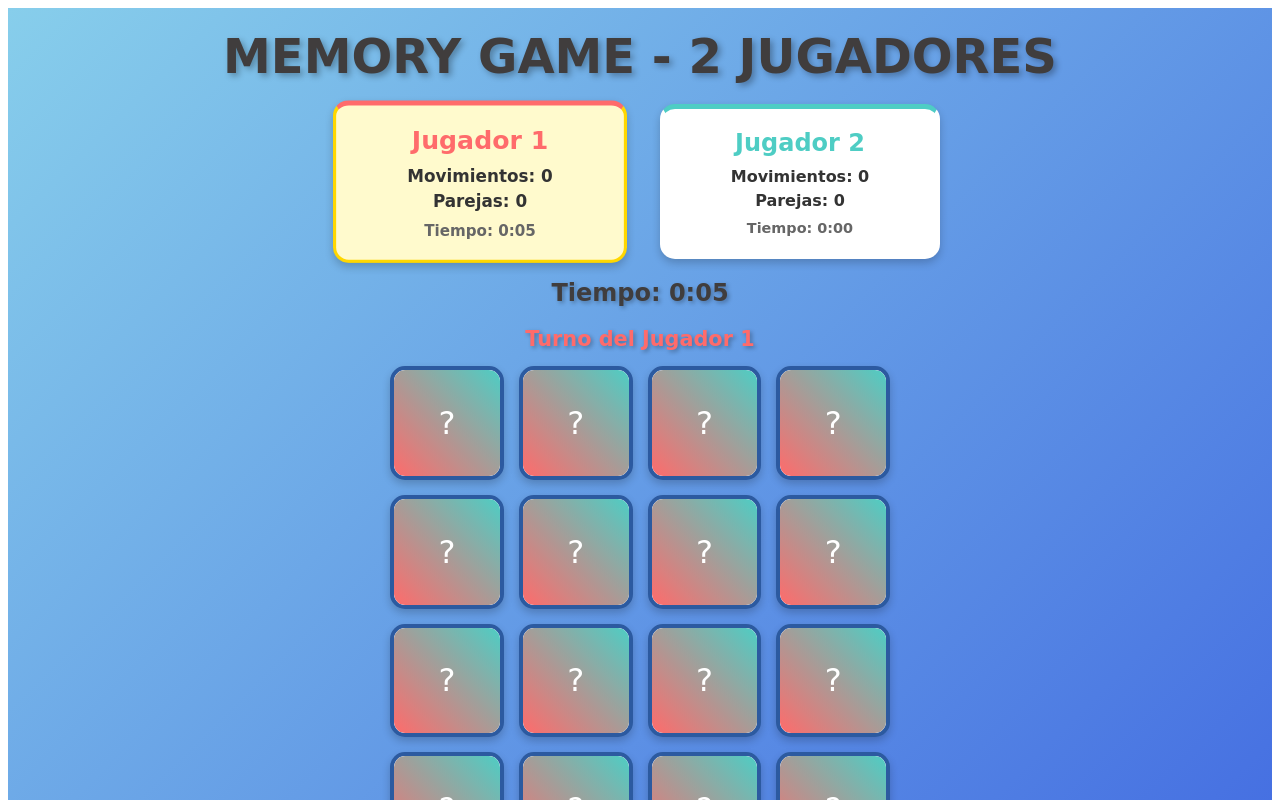
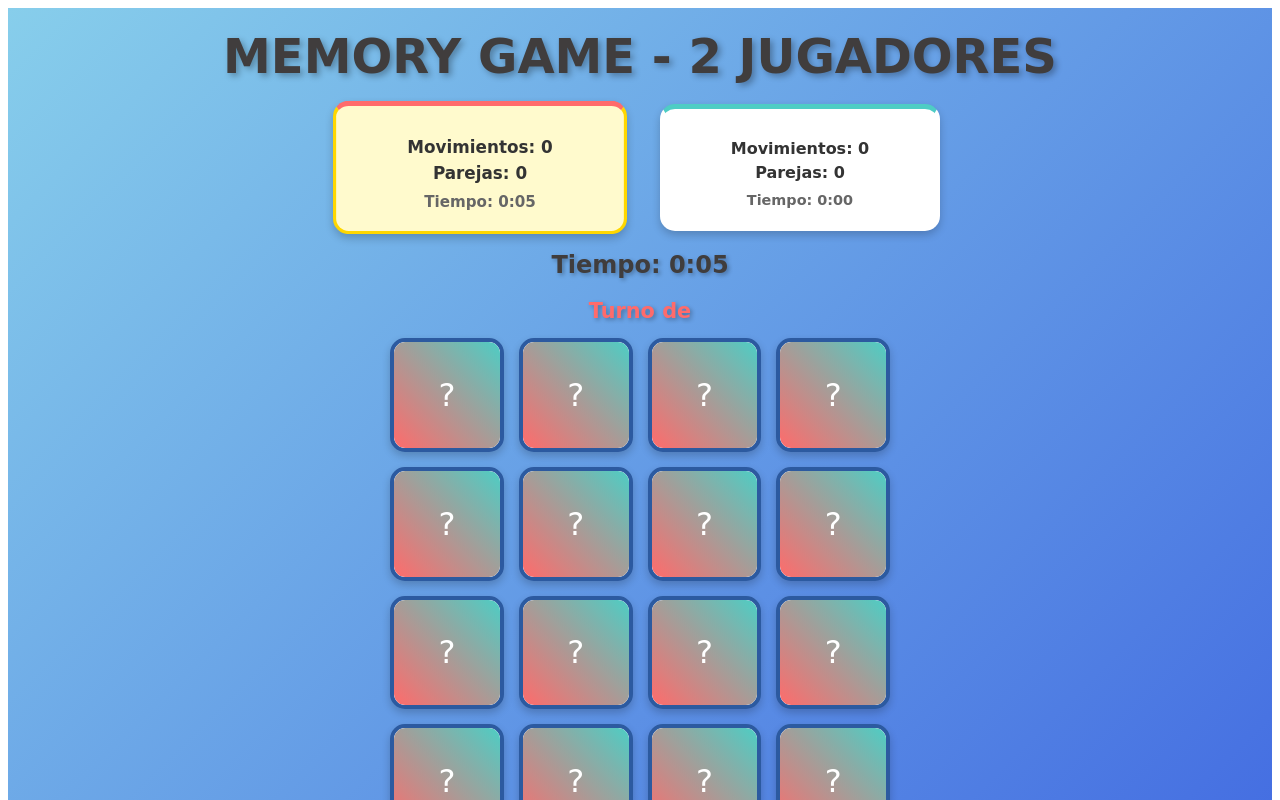
Before and after one commit to jairm45/Juego2, an Angular app: page /juego in a window 1280 px wide. Shown: the top 800 px of the page. Built offline with nearby package versions, Linux system fonts and the light colour scheme.

Commit message:
ya coge todo

```diff
--- a/src/app/memory-game/memory-game.component.html
+++ b/src/app/memory-game/memory-game.component.html
@@ -2,7 +2,7 @@
 
 <div class="players-info">
   <div class="player-card player1" [class.active]="currentPlayer === 1" id="player1Card">
-    <div class="player-name">Jugador 1</div>
+    <div class="player-name">{{ jugador1.nombre }}</div>
     <div class="player-stats">
       <div class="stat">Movimientos: <span>{{ gameStats.player1.moves }}</span></div>
       <div class="stat">Parejas: <span>{{ gameStats.player1.pairs }}</span></div>
@@ -11,7 +11,7 @@
   </div>
 
   <div class="player-card player2" [class.active]="currentPlayer === 2" id="player2Card">
-    <div class="player-name">Jugador 2</div>
+    <div class="player-name">{{ jugador2.nombre }}</div>
     <div class="player-stats">
       <div class="stat">Movimientos: <span>{{ gameStats.player2.moves }}</span></div>
       <div class="stat">Parejas: <span>{{ gameStats.player2.pairs }}</span></div>
@@ -22,7 +22,7 @@
 
 <div class="game-time">Tiempo: <span>{{ formatTime(totalGameTime) }}</span></div>
 <div class="current-turn" [style.color]="currentPlayer === 1 ? '#FF6B6B' : '#4ECDC4'">
-  Turno del Jugador {{ currentPlayer }}
+  Turno de {{ currentPlayer === 1 ? jugador1.nombre : jugador2.nombre }}
 </div>
 
 <div class="game-board" id="gameBoard">
@@ -44,19 +44,19 @@
 <div class="overlay" [class.show]="showWinMessageFlag"></div>
 <div class="win-message" [class.show]="showWinMessageFlag">
   <div class="winner-text" [class.winner-player1]="winner === 1" [class.winner-player2]="winner === 2">
-  {{ winnerText }}
-</div>
+    {{ winnerText }}
+  </div>
   <div class="final-scores">
     <h3>Resultados Finales:</h3>
     <div style="display: flex; justify-content: space-between; margin: 15px 0;">
       <div style="text-align: center;">
-        <h4 style="color: #FF6B6B;">Jugador 1</h4>
+        <h4 style="color: #FF6B6B;">{{ jugador1.nombre }}</h4>
         <p>Parejas: {{ gameStats.player1.pairs }}</p>
         <p>Movimientos: {{ gameStats.player1.moves }}</p>
         <p>Tiempo: {{ formatTime(gameStats.player1.time) }}</p>
       </div>
       <div style="text-align: center;">
-        <h4 style="color: #4ECDC4;">Jugador 2</h4>
+        <h4 style="color: #4ECDC4;">{{ jugador2.nombre }}</h4>
         <p>Parejas: {{ gameStats.player2.pairs }}</p>
         <p>Movimientos: {{ gameStats.player2.moves }}</p>
         <p>Tiempo: {{ formatTime(gameStats.player2.time) }}</p>
--- a/src/app/memory-game/memory-game.component.ts
+++ b/src/app/memory-game/memory-game.component.ts
@@ -1,5 +1,7 @@
 import { CommonModule } from '@angular/common';
 import { Component, OnDestroy, OnInit } from '@angular/core';
+import { Jugador } from '../models/jugador.model';
+import { JugadorService } from '../services/jugador.service';
 
 interface Card {
   id: number;
@@ -28,6 +30,9 @@ export class MemoryGameComponent implements OnInit, OnDestroy {
   flippedCards: Card[] = [];
   currentPlayer: number = 1;
 
+  jugador1: Jugador = { nombre: '', descripcion: '' };
+  jugador2: Jugador = { nombre: '', descripcion: '' };
+
   gameStats: {
     player1: PlayerStats;
     player2: PlayerStats;
@@ -42,7 +47,11 @@ export class MemoryGameComponent implements OnInit, OnDestroy {
   winner: number | null = null;
   winnerText: string = '';
 
+  constructor(private jugadorService: JugadorService) {}
+
   ngOnInit() {
+    this.jugador1 = this.jugadorService.getJugador1();
+    this.jugador2 = this.jugadorService.getJugador2();
     this.resetGame();
   }
 
@@ -136,21 +145,21 @@ export class MemoryGameComponent implements OnInit, OnDestroy {
 
     if (this.gameStats.player1.pairs > this.gameStats.player2.pairs) {
       this.winner = 1;
-      this.winnerText = '¡Jugador 1 Gana!';
+      this.winnerText = `¡${this.jugador1.nombre} gana! 🎉`;
     } else if (this.gameStats.player2.pairs > this.gameStats.player1.pairs) {
       this.winner = 2;
-      this.winnerText = '¡Jugador 2 Gana!';
+      this.winnerText = `¡${this.jugador2.nombre} gana! 🎉`;
     } else {
       this.winner = 0;
       this.winnerText = '¡Empate!';
     }
 
-    clearInterval(this.timerInterval); // Detener el timer inmediatamente
+    clearInterval(this.timerInterval);
   }
 
   startTimer() {
     this.timerInterval = setInterval(() => {
-      if (this.showWinMessageFlag) return; // No continuar si el juego terminó
+      if (this.showWinMessageFlag) return;
 
       this.totalGameTime++;
 
--- /dev/null
+++ b/src/app/models/jugador.model.ts
@@ -0,0 +1,5 @@
+
+export interface Jugador {
+  nombre: string;
+  descripcion: string;
+}
--- a/src/app/register/register.component.ts
+++ b/src/app/register/register.component.ts
@@ -1,7 +1,8 @@
 import { Component } from '@angular/core';
 import { FormsModule } from '@angular/forms';
 import { Router } from '@angular/router';
-
+import { Jugador } from '../models/jugador.model';
+import { JugadorService } from '../services/jugador.service';
 @Component({
   selector: 'app-register',
   imports: [FormsModule],
@@ -9,21 +10,20 @@ import { Router } from '@angular/router';
   styleUrl: './register.component.css'
 })
 export class RegisterComponent {
-  jugador1 = { nombre: '', descripcion: null };
-  jugador2 = { nombre: '', descripcion: null };
+ jugador1: Jugador = { nombre: '', descripcion: '' };
+  jugador2: Jugador = { nombre: '', descripcion: '' };
 
-  constructor(private router: Router) {}
+  constructor(private router: Router, private jugadorService: JugadorService) {}
 
   jugar() {
-    // Aquí podrías guardar los datos en un servicio si los necesitas en otra parte
-    console.log('Jugador 1:', this.jugador1);
-    console.log('Jugador 2:', this.jugador2);
+    // Guardar los jugadores en el service
+    this.jugadorService.setJugadores(this.jugador1, this.jugador2);
 
-    // Redirigir al componente del juego
-    this.router.navigate(['/juego']); // Cambia '/juego' al path correcto
+    // Redirigir al juego de memoria
+    this.router.navigate(['/juego']); // Asegúrate de que '/juego' sea la ruta correcta
   }
 
   volver() {
-    this.router.navigate(['/']); // Vuelve al login
+    this.router.navigate(['/']);
   }
 }
--- /dev/null
+++ b/src/app/services/jugador.service.ts
@@ -0,0 +1,23 @@
+import { Injectable } from '@angular/core';
+import { Jugador } from '../models/jugador.model';
+
+@Injectable({
+  providedIn: 'root'
+})
+export class JugadorService {
+  private jugador1: Jugador = { nombre: '', descripcion: '' };
+  private jugador2: Jugador = { nombre: '', descripcion: '' };
+
+  setJugadores(j1: Jugador, j2: Jugador) {
+    this.jugador1 = j1;
+    this.jugador2 = j2;
+  }
+
+  getJugador1(): Jugador {
+    return this.jugador1;
+  }
+
+  getJugador2(): Jugador {
+    return this.jugador2;
+  }
+}
```
